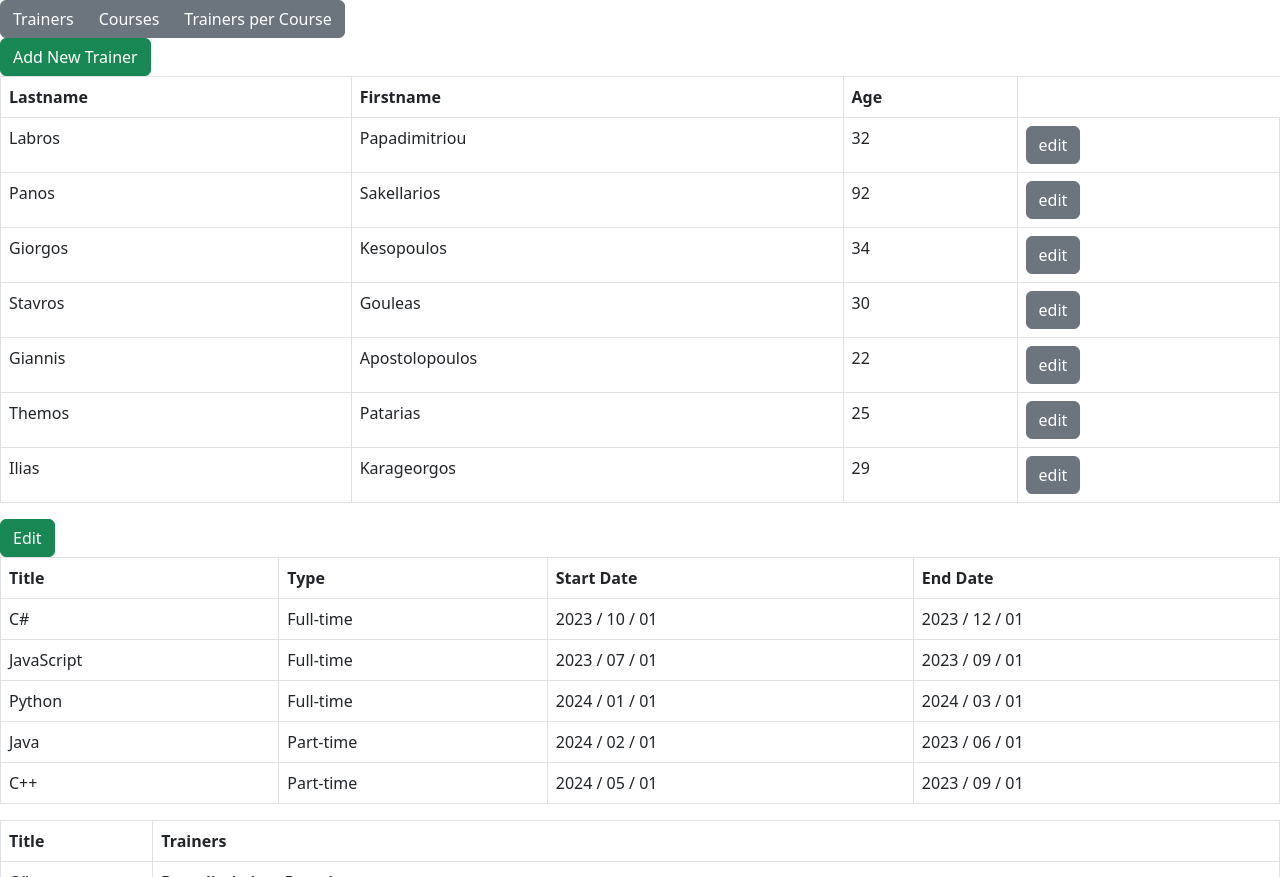
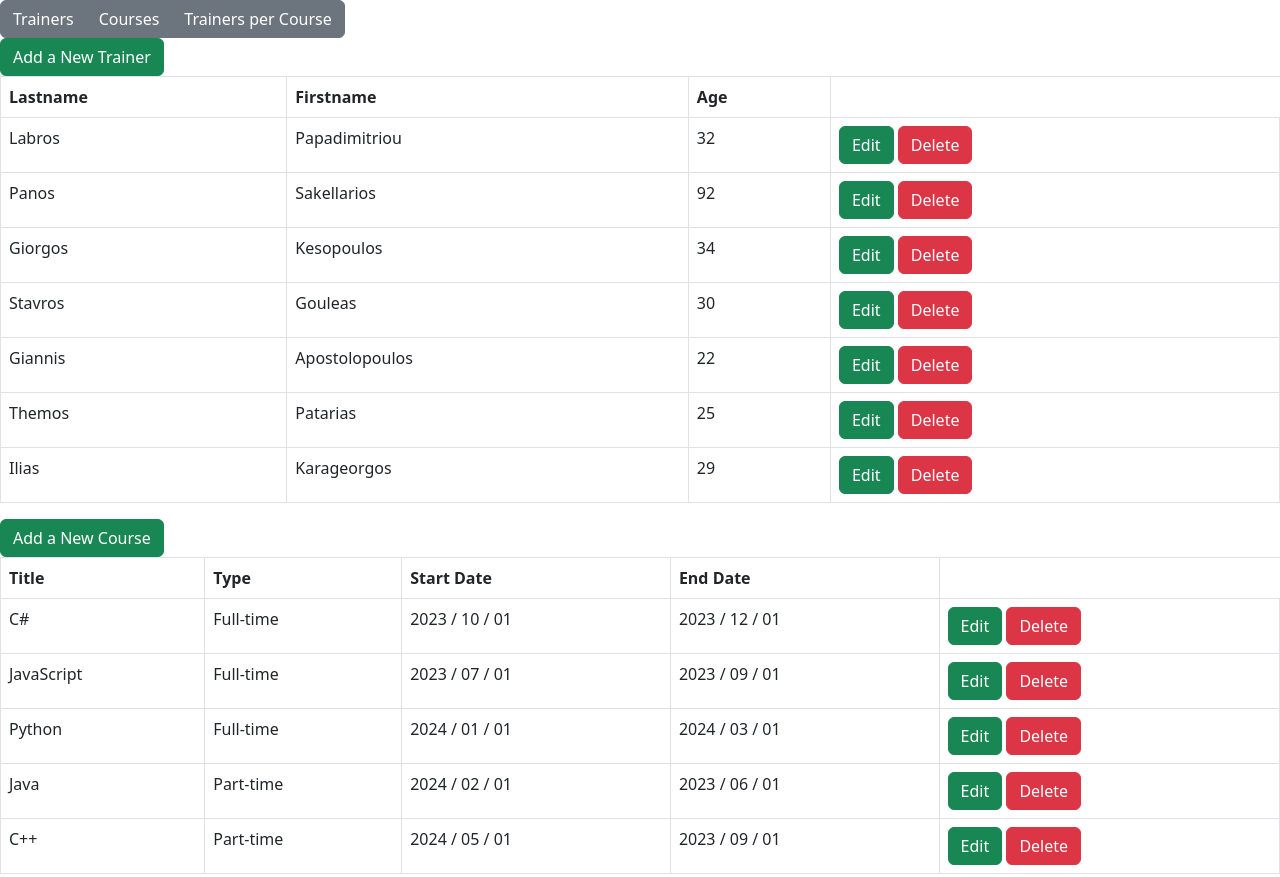
Before and after one commit to Ilias-Karageorgos/trainers-courses-single-page, a plain HTML site: page best project ever PERIOD/mainPage.html in a window 1280 px wide. Shown: the top 877 px of the page. Drawn offline with Linux system fonts and the light colour scheme.

Commit message:
Edit Delete btn

```diff
--- a/best project ever PERIOD/JSContent/functions.js
+++ b/best project ever PERIOD/JSContent/functions.js
@@ -12,8 +12,8 @@ function fillTrainesTable() {
                                               <td>${t.firstname}</td>
                                               <td>${t.lastname}</td>
                                               <td>${t.age}</td>
-                                              <td><button onclick="editTrainer(${t.lastname})" type="button" class="btn btn-secondary">edit</button></td>
-                                         </tr>
+                                              <td><button onclick="editTrainer(${t.lastname})" type="button" class="btn btn-success">Edit</button> <button onclick="deleteTrainer(${t.lastname})" type="button" class="btn btn-danger">Delete</button></td>
+                                        </tr>
                                    `;
 
         let eleTrainers = $(templateTrainers);
@@ -33,6 +33,7 @@ function fillCoursesTable() {
                                               <td>${c.type}</td>
                                               <td>${c.startDate}</td>
                                               <td>${c.endDate}</td>
+                                              <td><button onclick="editCourse(${c.title})" type="button" class="btn btn-success">Edit</button> <button onclick="deleteCourse(${c.title})" type="button" class="btn btn-danger">Delete</button></td>
                                          </tr>
                                    `;
 
--- a/best project ever PERIOD/mainPage.html
+++ b/best project ever PERIOD/mainPage.html
@@ -17,20 +17,24 @@
 
 
 
-    <div id="divAddTrainer"></div>
+    <div id="divAddTrainer">
+        <button id="buttonAddTrainer" class="btn btn-success">Add a New Trainer</button>
+    </div>
 
 
 
     <div id="divTrainersTable">
 
 
-        <button id="buttonAddTrainer" class="btn btn-success">Add New Trainer</button>
+
 
     </div>
 
+    <div id="divAddCourse">
+        <button id="buttonAddCourse" class="btn btn-success">Add a New Course</button>
+    </div>
+
     <div id="divCoursesTable">
-
-        <button id="buttonEdit" class="btn btn-success">Edit</button>
 
     </div>
 
```
